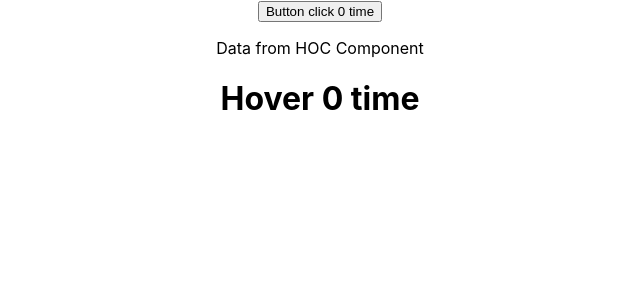
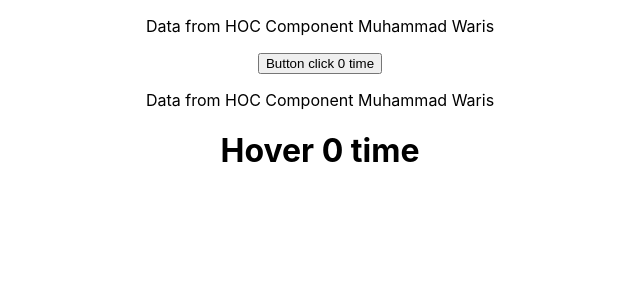
Before and after one commit to wariszargardev/React-Learning-2022, a React (Create React App) app: page / in a window 1280 px wide. Shown: the top 300 px of the page, without its empty margins (320-960 px from the left). Built offline with nearby package versions, Linux system fonts and the light colour scheme.

Commit message:
Intial setup for HOC component

```diff
--- a/src/component/ClickCounter.js
+++ b/src/component/ClickCounter.js
@@ -1,17 +1,11 @@
-import React, { useState} from 'react';
-
-const ClickCounter = () => {
-
-    const [counter, setCounter] = useState(0)
-    const incrementCount = ()=>{
-        setCounter(counter + 1)
-    }
-
+import WithCounter from "./HOC/WithCounter";
+const ClickCounter = (props) => {
     return (
         <div>
-            <button onClick={incrementCount}>Button click {counter} time</button>
+            <p>Data from HOC Component {props.name}</p>
+            <button onClick={props.incrementCount}>Button click {props.counter} time</button>
         </div>
     );
 };
 
-export default ClickCounter;
+export default WithCounter(ClickCounter);
--- /dev/null
+++ b/src/component/HOC/WithCounter.js
@@ -0,0 +1,17 @@
+import {useState} from "react";
+
+const WithCounter = (OriginalComponent) =>{
+    const NewComponent = () =>{
+
+        const [counter, setCounter] = useState(0)
+        const incrementCount = ()=>{
+            setCounter(counter + 1)
+        }
+
+        return(
+            <OriginalComponent name={"Muhammad Waris"} counter={counter} incrementCount={incrementCount} />
+        )
+    }
+    return NewComponent
+}
+export default WithCounter
--- a/src/component/HoverCounter.js
+++ b/src/component/HoverCounter.js
@@ -1,18 +1,12 @@
-import {useState} from "react";
+import WithCounter from "./HOC/WithCounter";
 
 const HoverCounter = (props) =>{
-
-    const [counter, setCounter] = useState(0)
-    const incrementCount = ()=>{
-        setCounter(counter + 1)
-    }
-
     return(
         <div>
             <p>Data from HOC Component {props.name}</p>
-            <h1 onMouseOver={incrementCount}>Hover {counter} time</h1>
+            <h1 onMouseOver={props.incrementCount}>Hover {props.counter} time</h1>
         </div>
     )
 }
 
-export default HoverCounter
+export default WithCounter(HoverCounter)
```
